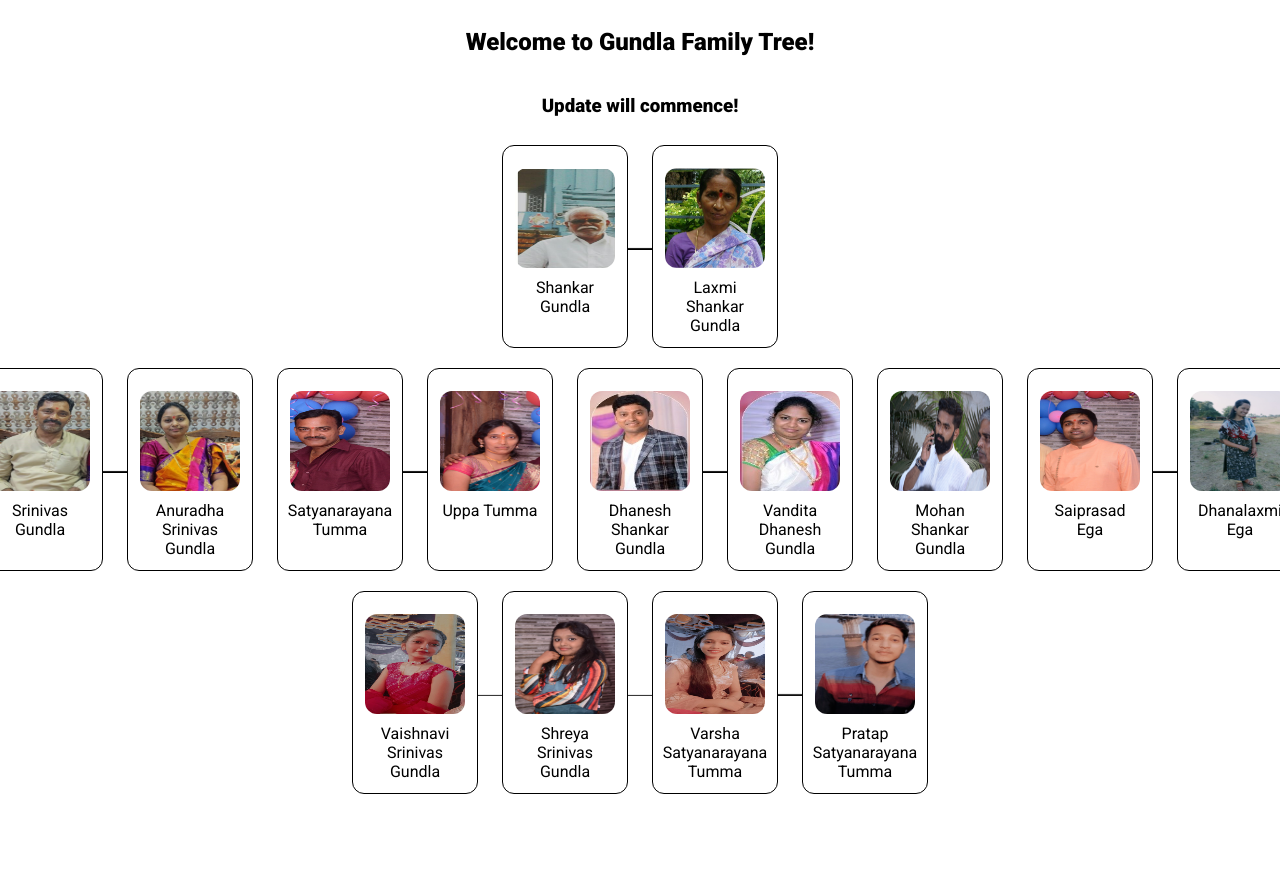
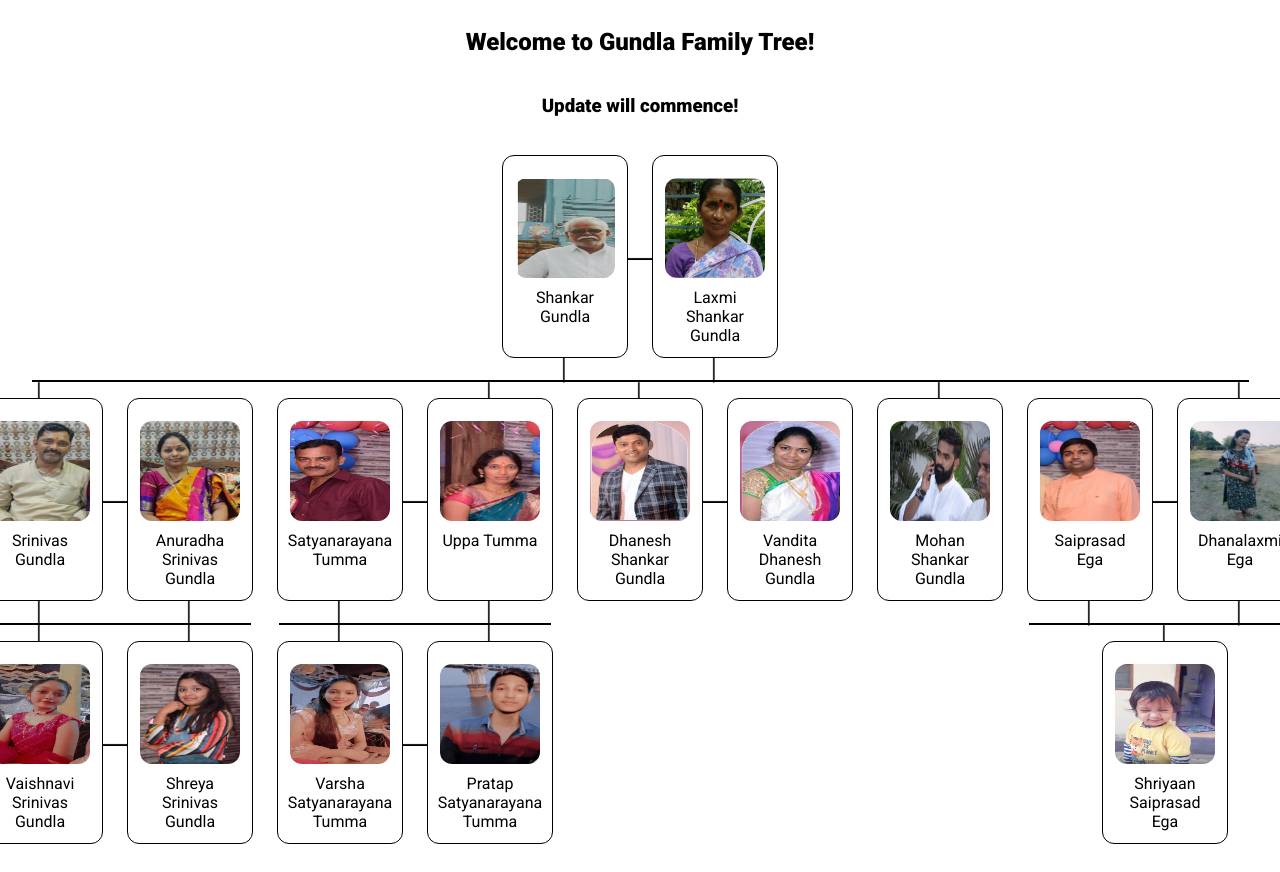
Before and after one commit to vgundla/my-family-tree, a plain HTML site: page index.html in a window 1280 px wide. Shown: the top 872 px of the page. Before the commit the page ends 812 px from the top, so only its background shows below. Drawn offline with Linux system fonts and the light colour scheme.

Commit message:
insert image,worked in html,worked in css

```diff
--- a/index.html
+++ b/index.html
@@ -15,7 +15,7 @@
 <body class="body">
     <h2>Welcome to Gundla Family Tree!</h2>
     <h3>Update will commence!</h3>
-    <div class="node level">
+    <div class="node level hasChildren">
         <div class="c1">
             <div class="image-wrapper">
                 <img class="person-img" src="./assests/images/dada.png" />
@@ -44,8 +44,10 @@
         </div>
     </div>
     <div class="children level">
-        <div class="node">
-            <div class="c1">
+        <!-- papa - momo -->
+        <div class="">
+            <div class="node hasChildren">
+                <div class="c1 child">
                     <div class="image-wrapper">
                         <img class="person-img" src="./assests/images/papa.jpeg" />
                     </div>
@@ -65,9 +67,49 @@
                     <div class="name">
                         Anuradha Srinivas Gundla
                     </div>
+                    <div class="details">
+                        <div>
+                            <span>Date Of Birth:</span><span>29-Feb-1984</span>
                         </div>
                     </div>
+                </div>
+            </div>
+            <div class="children level">
                 <div class="node">
+                    <div class="c1 child">
+                        <div class="image-wrapper">
+                            <img class="person-img" src="./assests/images/vaishu.jpeg" />
+                        </div>
+                        <div class="name">
+                            Vaishnavi Srinivas Gundla
+                        </div>
+                        <div class="details">
+                            <div>
+                                <span>Date Of Birth:</span><span>14-April-2005</span>
+                            </div>
+                        </div>
+                    </div>
+
+                    <div class="c1 child">
+                        <div class="image-wrapper">
+                            <img class="person-img" src="./assests/images/shree.jpeg" />
+                        </div>
+                        <div class="name">
+                            Shreya Srinivas Gundla
+                        </div>
+                        <div class="details">
+                            <div>
+                                <span>Date Of Birth:</span><span>15-Dec-2008</span>
+                            </div>
+                        </div>
+                    </div>
+                </div>
+            </div>
+        </div>
+
+        <!-- Mama - Atta -->
+        <div>
+            <div class="node hasChildren">
                 <div class="c1">
                     <div class="image-wrapper">
                         <img class="person-img" src="./assests/images/mama1.jpeg" />
@@ -75,23 +117,76 @@
                     <div class="name">
                         Satyanarayana Tumma
                     </div>
+                    <div class="details">
+                        <div>
+                            <span>Date Of Birth:</span><span>17-Sep-1969</span>
                         </div>
-            <div class="c1">
+                    </div>
+                </div>
+
+
+                <div class="c1 child">
                     <div class="image-wrapper">
                         <img class="person-img" src="./assests/images/uppa.jpeg" />
                     </div>
                     <div class="name">
                         Uppa Tumma
                     </div>
+                    <div class="details">
+                        <div>
+                            <span>Date Of Birth:</span><span>22-Aug-1980</span>
                         </div>
                     </div>
+                </div>
+            </div>
+
+            <div class="children level">
                 <div class="node">
-                <div class="c1">
+                    <div class="c1 child">
+                        <div class="image-wrapper">
+                            <img class="person-img" src="./assests/images/varshh.jpeg" />
+                        </div>
+                        <div class="name">
+                            Varsha Satyanarayana Tumma
+                        </div>
+                        <div class="details">
+                            <div>
+                                <span>Date Of Birth:</span><span>07-Aug-2002</span>
+                            </div>
+                        </div>
+                    </div>
+                    <div class="c1 child">
+                        <div class="image-wrapper">
+                            <img class="person-img" src="./assests/images/prat.jpeg" />
+                        </div>
+                        <div class="name">
+                            Pratap Satyanarayana Tumma
+
+                        </div>
+                        <div class="details">
+                            <div>
+                                <span>Date Of Birth:</span><span>17-June-2003</span>
+                            </div>
+                        </div>
+                    </div>
+                </div>
+            </div>
+        </div>
+
+        <!-- Chachu - Chachi -->
+        <div>
+            <div class="node">
+                <div class="c1 child">
                     <div class="image-wrapper">
                         <img class="person-img" src="./assests/images/chachu2.jpeg" />
                     </div>
                     <div class="name">
                         Dhanesh Shankar Gundla
+                    </div>
+                    <div class="details">
+                        <div>
+                            <span>Date Of Birth:</span><span>11-Nov-1985</span>
+                        </div>
                     </div>
                 </div>
                 <div class="c1">
@@ -101,20 +196,36 @@
                     <div class="name">
                         Vandita Dhanesh Gundla
                     </div>
+                    <div class="details">
+                        <div>
+                            <span>Date Of Birth:</span><span>25-Jan-1986</span>
                         </div>
                     </div>
+                </div>
+            </div>
+        </div>
+        <!-- Chachu -->
+        <div>
             <div class="node">
-                <div class="c1">
+                <div class="c1 child">
                     <div class="image-wrapper">
                         <img class="person-img" src="./assests/images/chachu3.jpeg" />
                     </div>
                     <div class="name">
                         Mohan Shankar Gundla
                     </div>
+                    <div class="details">
+                        <div>
+                            <span>Date Of Birth:</span><span>13-Feb-1989</span>
+                        </div>
+                    </div>
                 </div>
 
             </div>
-            <div class="node">
+        </div>
+        <!-- Mama - Atta -->
+        <div>
+            <div class="node hasChildren">
                 <div class="c1">
                     <div class="image-wrapper">
                         <img class="person-img" src="./assests/images/mama2.jpeg" />
@@ -122,54 +233,41 @@
                     <div class="name">
                         Saiprasad Ega
                     </div>
+                    <div class="details">
+                        <div>
+                            <span>Date Of Birth:</span><span>21-April-1986</span>
                         </div>
-                <div class="c1">
+                    </div>
+                </div>
+                <div class="c1 child">
                     <div class="image-wrapper">
                         <img class="person-img" src="./assests/images/dhana.jpeg" />
                     </div>
                     <div class="name">
                         Dhanalaxmi Ega
                     </div>
+                    <div class="details">
+                        <div>
+                            <span>Date Of Birth:</span><span>27-April-1990</span>
+                        </div>
+                    </div>
                 </div>
             </div>
 
-
-
-
-    </div>
-    <div class="level">
+            <div class="children level">
                 <div class="node">
-            <div class="c1">
+                    <div class="c1 child">
                         <div class="image-wrapper">
-                    <img class="person-img" src="./assests/images/vaishu.jpeg" />
+                            <img class="person-img" src="./assests/images/Shriyaan.png" />
                         </div>
                         <div class="name">
-                    Vaishnavi Srinivas Gundla
+                            Shriyaan Saiprasad Ega
+                        </div>
+                        <div class="details">
+                            <div>
+                                <span>Date Of Birth:</span><span>16-Oct-2019</span>
                             </div>
                         </div>
-            <div class="c1">
-                <div class="image-wrapper">
-                    <img class="person-img" src="./assests/images/shree.jpeg" />
-                </div>
-                <div class="name">
-                    Shreya Srinivas Gundla
-                </div>
-            </div>
-            <div class="node">
-                <div class="c1">
-                    <div class="image-wrapper">
-                        <img class="person-img" src="./assests/images/varshh.jpeg" />
-                    </div>
-                    <div class="name">
-                        Varsha Satyanarayana Tumma
-                    </div>
-                </div>
-                <div class="c1">
-                    <div class="image-wrapper">
-                        <img class="person-img" src="./assests/images/prat.jpeg" />
-                    </div>
-                    <div class="name">
-                        Pratap Satyanarayana Tumma
                     </div>
                 </div>
             </div>
@@ -178,9 +276,6 @@
 
     </div>
 
-    </div>
-
-
     <script src="./family.js"></script>
     <script src="./script.js"></script>
 </body>
--- a/styles.css
+++ b/styles.css
@@ -8,6 +8,7 @@
 .node {
     display: flex;
     position: relative;
+    margin: 20px 0;
 }
 
 .node::after {
@@ -24,6 +25,21 @@
     background-size: 100%;
 }
 
+.node.hasChildren .c1::after {
+    content: "";
+    background-image: url(./assests/images/line.png);
+    position: absolute;
+    top: 90%;
+    transform: translateY(-50%);
+    width: 100%;
+    height: 6px;
+    z-index: -1;
+    background-position: center;
+    background-repeat: no-repeat;
+    background-size: 100%;
+    transform: rotateZ(90deg);
+}
+
 .node .c1 {
     display: flex;
     flex-direction: column;
@@ -36,11 +52,42 @@
     width: 100px;
     cursor: pointer;
     position: relative;
+    height: fit-content;
+}
+
+.node .c1.child::before{
+    content: "";
+    background-image: url(./assests/images/line.png);
+    position: absolute;
+    top: 10%;
+    transform: translateY(-50%);
+    width: 100%;
+    height: 6px;
+    z-index: -1;
+    background-position: center;
+    background-repeat: no-repeat;
+    background-size: 100%;
+    transform: rotateZ(90deg);
+
 }
 
 .node .c1:hover .details {
     display: block;
+
 }
+
+.node .c1:hover {
+       background-color:gold;
+       box-shadow: inset 0 -3em 3em rgba(0,0,0,0.1),
+       0 0  0 2px rgb(255,255,255),
+       0.3em 0.3em 1em rgba(0,0,0,0.3);
+
+}
+
+.node .c1:hover .name{
+    font-weight: 900;
+}
+
 
 .node .c1 .details {
     display: none;
@@ -70,6 +117,7 @@
 
 .node .c1 .name {
     text-align: center;
+    height: 57px;
 }
 
 .node .image-wrapper {
@@ -87,8 +135,19 @@
 
 .children {
     display: flex;
+    position: relative;
+    justify-content: center;
+}
+
+.children::before {
+    content: "";
+    top: 2px;
+    width: 90%;
+    position: absolute;
+    border: 1px solid #000;
 }
 
 .level {
-    margin: 10px 0;
+
+    padding: 0px;
 }
```
Also changed, not shown: assests/images/Shriyaan.png (added). Lines whose indentation alone changed are shown as unchanged.
